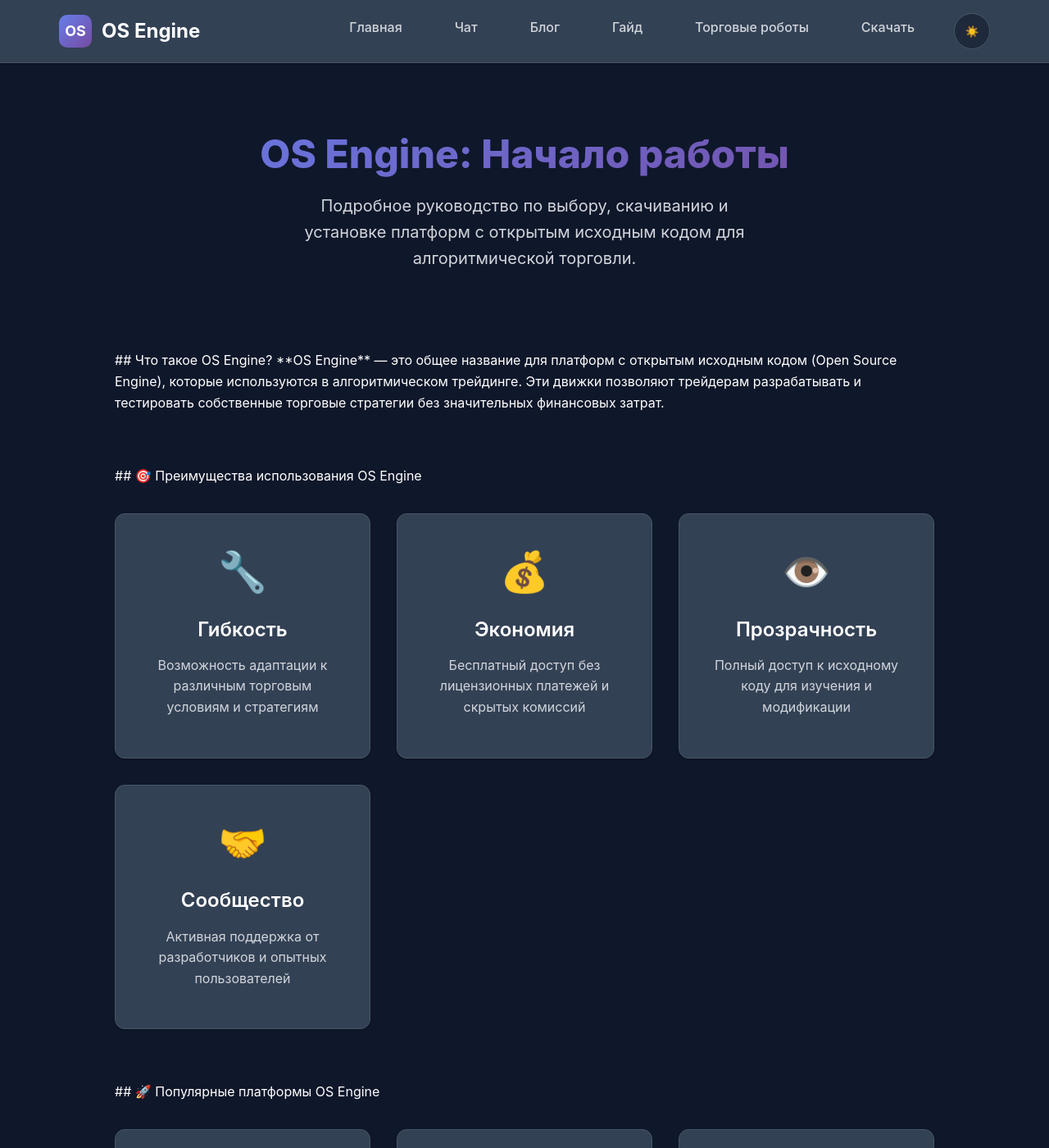
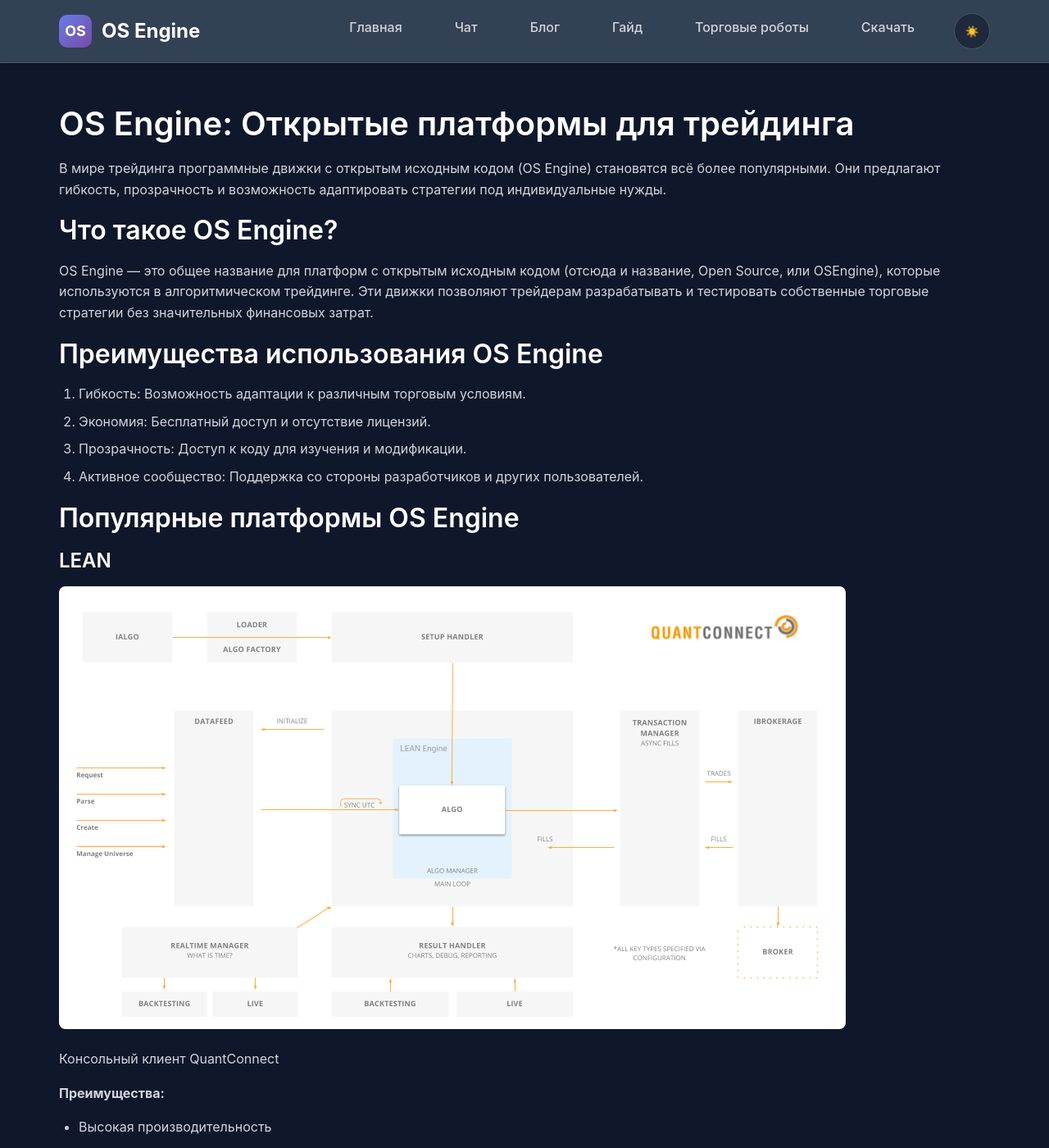
Before and after one commit to osaengine/osaengine.github.io, a Jekyll site: the page built from download.md, in a window 1280 px wide and 1400 px high. Shown: the whole window at 82% size. Built offline with Jekyll 4.4.1, drawn with Linux system fonts in a browser that asks for light colours; some of the changed text lies outside the part shown.

```diff
--- a/download.md
+++ b/download.md
@@ -5,230 +5,129 @@ description: "Как скачивать и устанавливать платф
 permalink: /скачать-os-engine/
 ---
 
-<section class="hero">
-    <h2>OS Engine: Начало работы</h2>
-    <p>Подробное руководство по выбору, скачиванию и установке платформ с открытым исходным кодом для алгоритмической торговли.</p>
-</section>
+# OS Engine: Открытые платформы для трейдинга
 
-<div class="download-content">
-
-<section class="intro-section">
+В мире трейдинга программные движки с открытым исходным кодом (OS Engine) становятся всё более популярными. Они предлагают гибкость, прозрачность и возможность адаптировать стратегии под индивидуальные нужды.
 
 ## Что такое OS Engine?
 
-**OS Engine** — это общее название для платформ с открытым исходным кодом (Open Source Engine), которые используются в алгоритмическом трейдинге. Эти движки позволяют трейдерам разрабатывать и тестировать собственные торговые стратегии без значительных финансовых затрат.
+OS Engine — это общее название для платформ с открытым исходным кодом (отсюда и название, Open Source, или OSEngine), которые используются в алгоритмическом трейдинге. Эти движки позволяют трейдерам разрабатывать и тестировать собственные торговые стратегии без значительных финансовых затрат.
 
-</section>
+## Преимущества использования OS Engine
 
-<section class="advantages-section">
+1. Гибкость: Возможность адаптации к различным торговым условиям.
+2. Экономия: Бесплатный доступ и отсутствие лицензий.
+3. Прозрачность: Доступ к коду для изучения и модификации.
+4. Активное сообщество: Поддержка со стороны разработчиков и других пользователей.
 
-## 🎯 Преимущества использования OS Engine
+## Популярные платформы OS Engine
 
-<div class="advantages-grid">
-    <div class="advantage-card">
-        <div class="advantage-icon">🔧</div>
-        <h3>Гибкость</h3>
-        <p>Возможность адаптации к различным торговым условиям и стратегиям</p>
-    </div>
-    <div class="advantage-card">
-        <div class="advantage-icon">💰</div>
-        <h3>Экономия</h3>
-        <p>Бесплатный доступ без лицензионных платежей и скрытых комиссий</p>
-    </div>
-    <div class="advantage-card">
-        <div class="advantage-icon">👁️</div>
-        <h3>Прозрачность</h3>
-        <p>Полный доступ к исходному коду для изучения и модификации</p>
-    </div>
-    <div class="advantage-card">
-        <div class="advantage-icon">🤝</div>
-        <h3>Сообщество</h3>
-        <p>Активная поддержка от разработчиков и опытных пользователей</p>
-    </div>
-</div>
+{% for project in site.data.projects %}
+### {{ project.name }}
 
-</section>
+![{{ project.name }}]({{ project.image }})
 
-<section class="platforms-section">
+{{ project.description }}
 
-## 🚀 Популярные платформы OS Engine
+**Преимущества:**
+{% for advantage in project.advantages %}
+- {{ advantage }}
+{% endfor %}
 
-<div class="platforms-comparison">
-    {% for project in site.data.projects limit:6 %}
-    <div class="platform-card">
-        <img src="{{ project.image }}" alt="{{ project.name }}" class="platform-logo">
-        <h3>{{ project.name }}</h3>
-        <p>{{ project.description }}</p>
-        <div class="platform-advantages">
-            {% for advantage in project.advantages %}
-            <span class="advantage-tag">{{ advantage }}</span>
-            {% endfor %}
-        </div>
-        <div class="platform-links">
-            <a href="{{ project.github }}" class="btn btn-secondary" target="_blank">
-                📁 GitHub
-            </a>
-            <a href="{{ project.website }}" class="btn btn-primary" target="_blank">
-                🌐 Сайт
-            </a>
-        </div>
-    </div>
-    {% endfor %}
-</div>
+**Системные требования:** {{ project.system_requirements }}
 
-</section>
+**Установка:** `{{ project.install_command }}`
 
-<section class="guide-section">
+**Ссылки:**
+- [⬇️ Скачать]({{ project.download_url }})
+- [📁 GitHub]({{ project.github }})
+- [🌐 Сайт]({{ project.website }})
+{% if project.documentation %}- [📖 Документация]({{ project.documentation }}){% endif %}
+{% if project.telegram_chat %}- [💬 Чат]({{ project.telegram_chat }}){% endif %}
 
-## 📋 Пошаговое руководство по установке
+---
+{% endfor %}
 
-<div class="steps-container">
-    <div class="step-card">
-        <div class="step-number">1</div>
-        <div class="step-content">
-            <h3>Выбор платформы</h3>
-            <p>Определите, какая платформа лучше всего соответствует вашим потребностям и уровню опыта.</p>
-            <div class="step-tips">
-                <strong>Рекомендации:</strong>
-                <ul>
-                    <li>Новичкам: Backtrader или StockSharp</li>
-                    <li>Python-разработчикам: LEAN или Zipline</li>
-                    <li>Криптотрейдерам: CCXT</li>
-                </ul>
-            </div>
-        </div>
-    </div>
+## Как выбрать платформу
 
-    <div class="step-card">
-        <div class="step-number">2</div>
-        <div class="step-content">
-            <h3>Подготовка среды</h3>
-            <p>Установите необходимые инструменты разработки на ваш компьютер.</p>
-            <div class="step-tips">
-                <strong>Что понадобится:</strong>
-                <ul>
-                    <li>Git для клонирования репозитория</li>
-                    <li>Python/C# в зависимости от платформы</li>
-                    <li>IDE (PyCharm, Visual Studio Code)</li>
-                </ul>
-            </div>
-        </div>
-    </div>
+### Для новичков
+- StockSharp: Графический интерфейс, конструктор стратегий без кода
+- Backtrader: Простой Python API, хорошая документация
 
-    <div class="step-card">
-        <div class="step-number">3</div>
-        <div class="step-content">
-            <h3>Скачивание</h3>
-            <p>Перейдите в репозиторий выбранного проекта на GitHub и клонируйте его.</p>
-        </div>
-    </div>
+### Для Python-разработчиков
+- LEAN: Профессиональный движок с облачными возможностями
+- Backtrader: Простота и гибкость
+- CCXT: Специализация на криптовалютах
 
-    <div class="step-card">
-        <div class="step-number">4</div>
-        <div class="step-content">
-            <h3>Установка и настройка</h3>
-            <p>Следуйте инструкциям в README файле проекта для установки зависимостей.</p>
-            <div class="step-tips">
-                <strong>Обычно включает:</strong>
-                <ul>
-                    <li>Установку зависимостей</li>
-                    <li>Настройку конфигурации</li>
-                    <li>Проверку подключения к брокеру</li>
-                </ul>
-            </div>
-        </div>
-    </div>
+### Для C# разработчиков
+- StockSharp: Полнофункциональная платформа
+- QUIKSharp: Интеграция с терминалом QUIK
 
-    <div class="step-card">
-        <div class="step-number">5</div>
-        <div class="step-content">
-            <h3>Первый запуск</h3>
-            <p>Изучите документацию и запустите примеры для понимания основ работы.</p>
-            <div class="step-tips">
-                <strong>Рекомендуется:</strong>
-                <ul>
-                    <li>Начать с готовых примеров</li>
-                    <li>Протестировать на демо-данных</li>
-                    <li>Изучить API документацию</li>
-                </ul>
-            </div>
-        </div>
-    </div>
+### Для работы с российскими брокерами
+- StockSharp: Поддержка российских бирж
+- QUIKSharp / QuikPy: Работа с QUIK
+- FinamWeb API: Современный веб-API
 
-    <div class="step-card">
-        <div class="step-number">6</div>
-        <div class="step-content">
-            <h3>Разработка стратегий</h3>
-            <p>Начните создание собственных торговых алгоритмов и стратегий.</p>
-            <div class="step-tips">
-                <strong>Важно помнить:</strong>
-                <ul>
-                    <li>Всегда тестируйте на исторических данных</li>
-                    <li>Используйте управление рисками</li>
-                    <li>Ведите журнал торговли</li>
-                </ul>
-            </div>
-        </div>
-    </div>
-</div>
+## Системные требования
 
-</section>
+| Платформа | Операционная система | Минимальные требования |
+|-----------|---------------------|------------------------|
+| StockSharp | Windows 10+ | .NET Framework 4.8+, 4GB RAM |
+| LEAN | Windows/Linux/macOS | .NET 6+, Python 3.8+, 8GB RAM |
+| Backtrader | Кроссплатформенно | Python 3.6+, 2GB RAM |
+| CCXT | Кроссплатформенно | Python 3.7+, 1GB RAM |
+| QUIKSharp | Windows | QUIK + .NET Framework 4.5+ |
+| QuikPy | Windows | QUIK + Python 3.6+ |
 
-<section class="faq-section">
+## Пошаговое руководство по установке
 
-## ❓ Частые вопросы
+### Шаг 1: Выберите платформу
+Определите, какая платформа лучше всего соответствует вашим потребностям и уровню опыта.
 
-<details class="faq-item">
-    <summary>Какой OS Engine выбрать новичку?</summary>
-    <p>Для новичков рекомендуется начать с <strong>Backtrader</strong> (Python) или <strong>StockSharp</strong> (C#). Они имеют хорошую документацию, активное сообщество и простые примеры для начала работы.</p>
-</details>
+### Шаг 2: Подготовьте среду разработки
+- Установите Git для клонирования репозиториев
+- Установите Python/C# в зависимости от выбранной платформы
+- Настройте IDE (PyCharm, Visual Studio Code, Visual Studio)
 
-<details class="faq-item">
-    <summary>Можно ли использовать OS Engine для реальной торговли?</summary>
-    <p>Да, многие платформы поддерживают интеграцию с реальными брокерами. Однако обязательно тщательно тестируйте стратегии на демо-счетах перед переходом к реальной торговле.</p>
-</details>
+### Шаг 3: Установите платформу
+Используйте команды установки, указанные для каждой платформы выше.
 
-<details class="faq-item">
-    <summary>Где получить поддержку и помощь?</summary>
-    <p>Поддержка доступна через:</p>
-    <ul>
-        <li>GitHub Issues в репозиториях проектов</li>
-        <li>Официальные форумы и чаты</li>
-        <li>Stack Overflow для технических вопросов</li>
-        <li>Наши <a href="/">Telegram-чаты</a></li>
-    </ul>
-</details>
+### Шаг 4: Изучите документацию
+Прочитайте официальную документацию и запустите примеры.
 
-<details class="faq-item">
-    <summary>Нужно ли знать программирование?</summary>
-    <p>Базовые знания программирования очень желательны. Некоторые платформы (например, StockSharp) предлагают визуальные конструкторы стратегий, но для полного использования возможностей рекомендуется изучить Python или C#.</p>
-</details>
+### Шаг 5: Присоединитесь к сообществу
+Вступите в чаты поддержки для получения помощи и обмена опытом.
 
-</section>
+### Шаг 6: Начните разработку
+Создавайте собственные торговые стратегии, начиная с простых алгоритмов.
 
-<section class="resources-section">
+## Почему стоит использовать OS Engine
 
-## 📚 Дополнительные ресурсы
+1. Развитие навыков: Изучение новых инструментов и языков программирования.
+2. Адаптация стратегий: Возможность изменения алгоритмов под текущие рыночные условия.
+3. Отсутствие ограничений: Использование на различных платформах и устройствах.
+4. Прозрачность: Полный контроль над логикой торговли.
+5. Экономия: Отсутствие лицензионных платежей.
 
-<div class="resources-grid">
-    <a href="/faq/" class="resource-card">
-        <h3>📖 Подробный гайд</h3>
-        <p>Исчерпывающее руководство по работе с платформами</p>
-    </a>
-    <a href="/бесплатные-торговые-роботы/" class="resource-card">
-        <h3>🤖 Готовые роботы</h3>
-        <p>Каталог бесплатных торговых роботов</p>
-    </a>
-    <a href="https://t.me/osengine" class="resource-card" target="_blank">
-        <h3>💬 Сообщество</h3>
-        <p>Присоединяйтесь к обсуждениям в Telegram</p>
-    </a>
-    <a href="/blog/" class="resource-card">
-        <h3>📰 Новости</h3>
-        <p>Последние обновления и новости</p>
-    </a>
-</div>
+## Часто задаваемые вопросы
 
-</section>
+### Какой OS Engine выбрать для новичка?
+Рекомендуется начать с StockSharp (для Windows) или Backtrader (для Python). Они имеют хорошую документацию, активное сообщество и простые примеры для начала работы.
 
-</div>
+### Можно ли использовать OS Engine для реальной торговли?
+Да, многие движки поддерживают интеграцию с брокерами для реальной торговли. Однако обязательно тщательно тестируйте стратегии на демо-счетах перед переходом к реальным деньгам.
+
+### Где можно найти поддержку?
+- GitHub Issues в репозиториях проектов
+- Официальные форумы и чаты
+- Stack Overflow для технических вопросов
+- Telegram-чаты сообществ
+
+### Нужно ли знать программирование?
+Базовые знания программирования очень желательны. Некоторые платформы предлагают визуальные конструкторы, но для полного использования возможностей рекомендуется изучить Python или C#.
+
+## Заключение
+
+Использование OS Engine открывает перед трейдерами множество возможностей для автоматизации и оптимизации их стратегий. Благодаря гибкости и бесплатному доступу, они становятся незаменимыми инструментами для всех, кто хочет развиваться в сфере алгоритмического трейдинга.
+
+Выберите подходящую платформу, установите её и начните своё путешествие в мир автоматизированной торговли уже сегодня!
```
Also changed, not shown: _data/projects.yml (+60 -0 lines).
